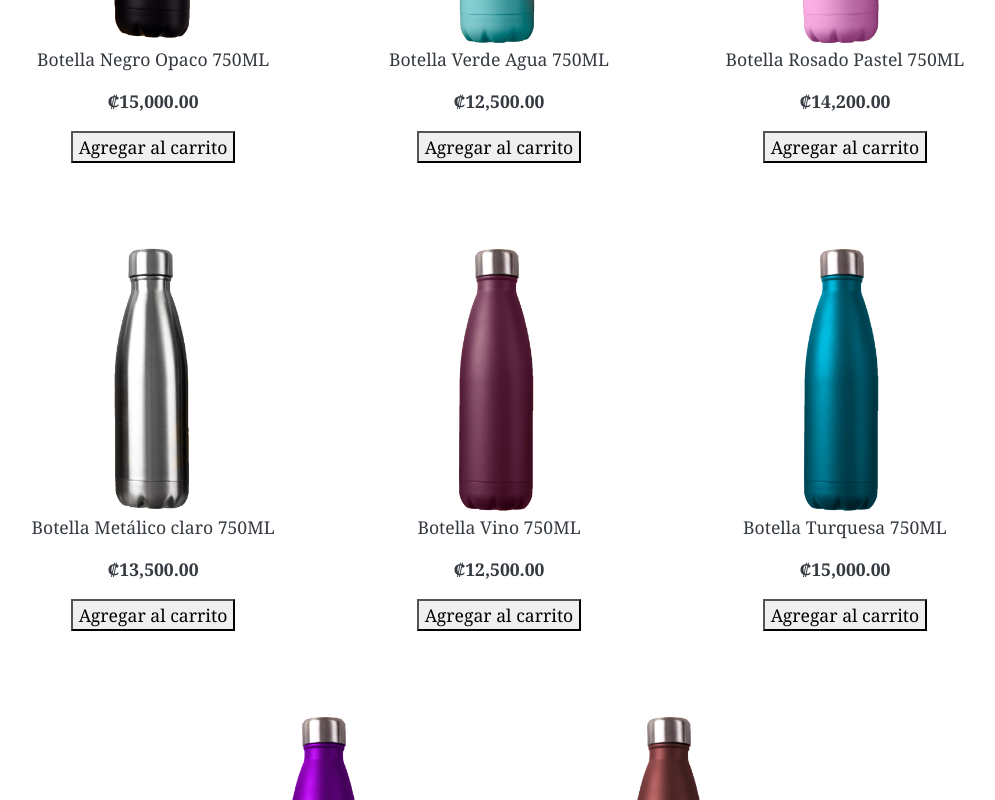
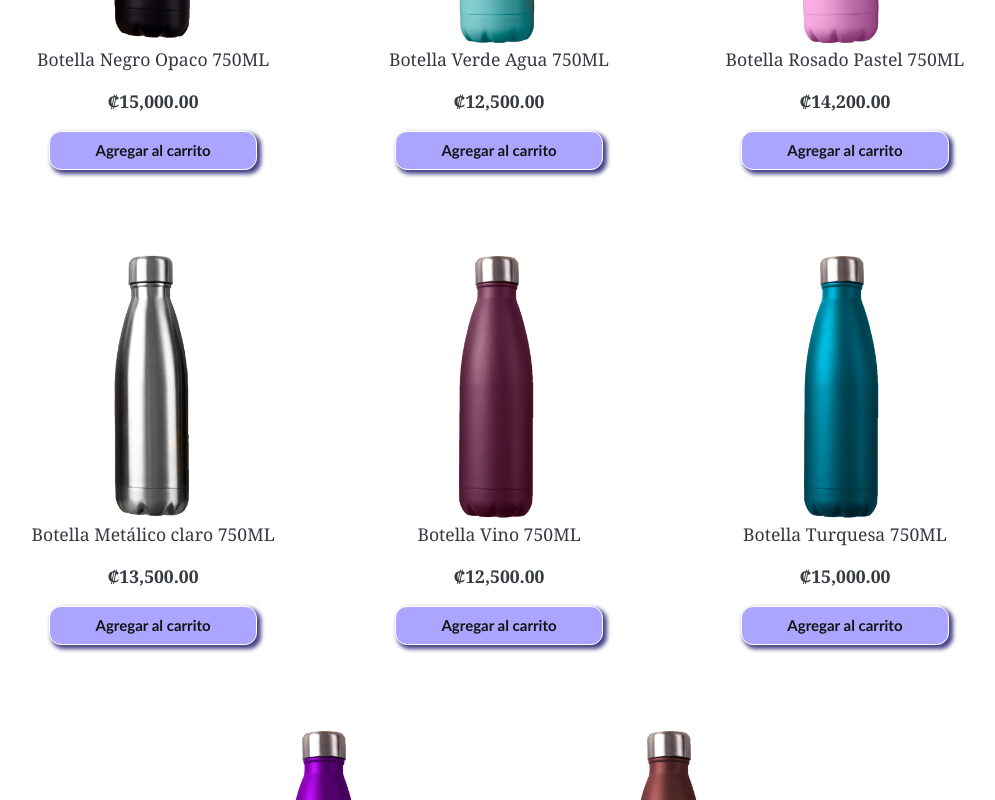
Before and after one commit to PedroDCA/disenoweb, a React (Create React App) app: page /search in a window 1280 px wide. Shown: the part 1000-1800 px from the top of the page, without its empty margins (141-1136 px from the left). Built offline with nearby package versions, Linux system fonts and the light colour scheme.

Commit message:
search-page-button-style improvement

```diff
--- a/src/components/productCard.js
+++ b/src/components/productCard.js
@@ -27,7 +27,7 @@ function ProductCard({ productInformation }) {
           onClick={() => {
             dispatch(addCartElement(productInformation));
           }}
-        >
+        className="btn-add-to-cart">
           {buttonText}
         </button>
       </p>
--- a/src/styles/productCard.css
+++ b/src/styles/productCard.css
@@ -2,6 +2,53 @@
     min-width: 200px;
     width: 20%;
 }
+
+.btn-add-to-cart{
+    padding: 0.5em 3em;
+    background: none;
+    border: 0.5px solid #fff;
+    font-size: 15px;
+    color: #131313;
+    cursor: pointer;
+    position: relative;
+    overflow: hidden;
+    transition: all 0.3s;
+    border-radius: 12px;
+    background-color: #aba5ff;
+    font-weight: bolder;
+    box-shadow: 3px 3px 4px 1px #454086;
+    font-family: 'Calibri', sans-serif;
+}
+
+.btn-add-to-cart:before {
+    content: "";
+    position: absolute;
+    width: 100px;
+    height: 120%;
+    background-color: #F9D243;
+    top: 50%;
+    transform: skewX(30deg) translate(-150%, -50%);
+    transition: all 0.5s;
+  }
+
+  .btn-add-to-cart:hover {
+    background-color: #06A58F;
+    color: #fff;
+    box-shadow: 0 2px 0 2px #ED74AB;
+  }
+
+  .btn-add-to-cart:hover::before {
+    transform: skewX(30deg) translate(150%, -50%);
+    transition-delay: 0.1s;
+  }
+
+  .btn-add-to-cart:active{
+    transform: scale(0.9);
+  }
+  .btn-add-to-cart:disabled{
+    opacity: 0.5; /* Cambia la opacidad del botón deshabilitado */
+    cursor: not-allowed; /* Cambia el cursor */
+  }
 
 .productCard .photo {
     width: 100%;
```
